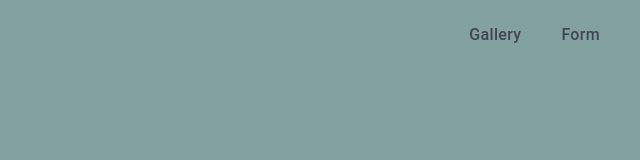
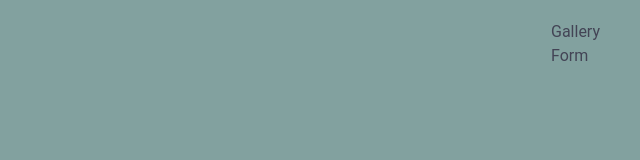
Before and after one commit to mila-mash/goit-js-hw-09, a plain HTML site: page index.html in a window 1280 px wide. Shown: the full height of the page, 640-1280 px from the left. Drawn offline with Linux system fonts and the light colour scheme.

Commit message:
Deploying to gh-pages from @ mila-mash/goit-js-hw-09@2e450a2250b24d4e639adc770083b65e74f568ee 🚀

```diff
--- a/index.html
+++ b/index.html
@@ -16,17 +16,9 @@
               <use href="{=$icon-path}"></use>
             </svg>
           </a>
-          <ul class="nav-list">
-            <li class="nav-item">
-              <a class="nav-link {=$highlight-act}" href="./1-gallery.html"
-                >Gallery</a
-              >
-            </li>
-            <li class="nav-item">
-              <a class="nav-link {=$highlight-curr}" href="./2-form.html"
-                >Form</a
-              >
-            </li>
+          <ul>
+            <li><a href="./1-gallery.html">Gallery</a></li>
+            <li><a href="./2-form.html">Form</a></li>
           </ul>
         </nav>
       </div>
```
